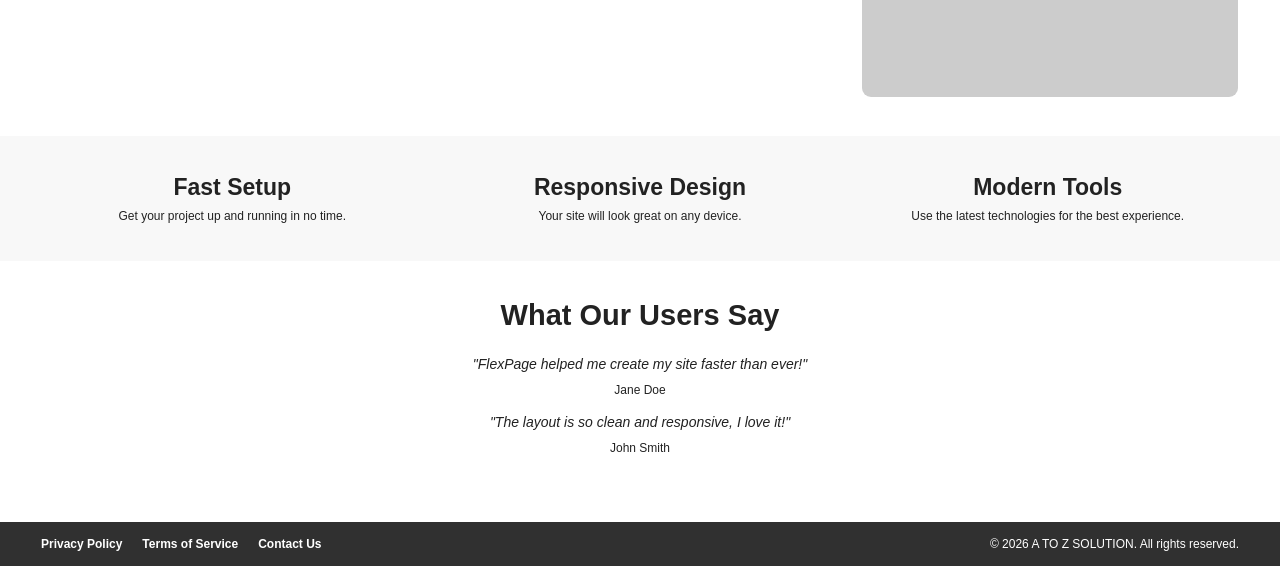
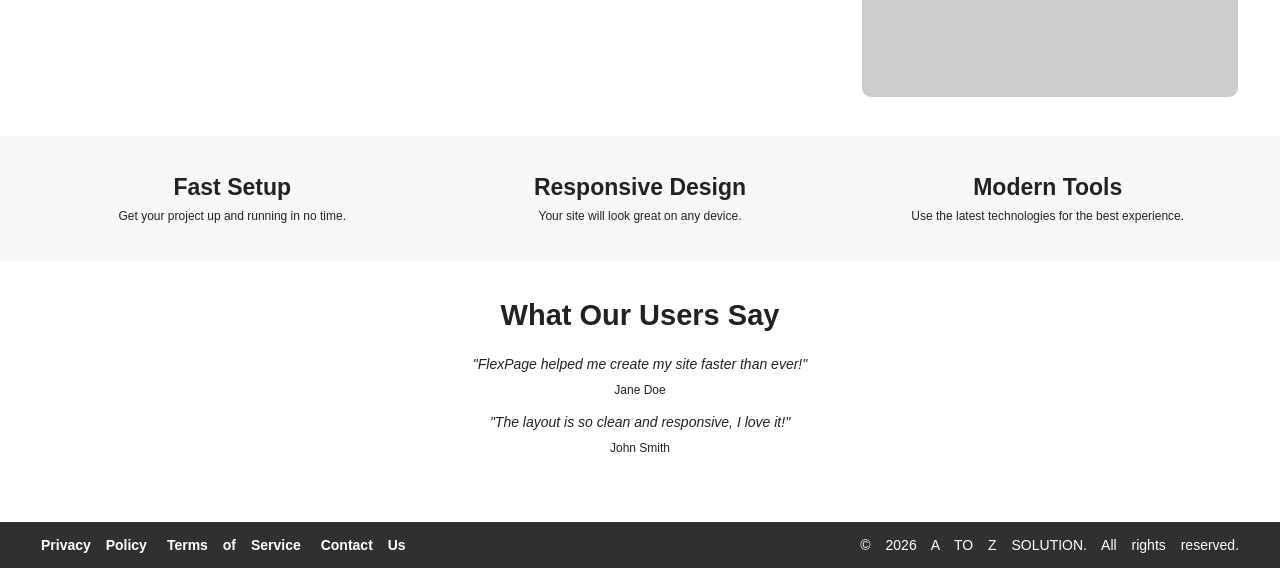
Before and after one commit to huzai569/wma-all-task, a plain HTML site: page CSS TASK-8/index.html in a window 1280 px wide. Shown: the part 366-934 px from the top of the page. Drawn offline with Linux system fonts and the light colour scheme.

Commit message:
add some things

```diff
--- a/CSS TASK-8/index.html
+++ b/CSS TASK-8/index.html
@@ -9,8 +9,6 @@
     <link id="ico" rel="icon" href="https://instagram.fhdd1-1.fna.fbcdn.net/v/t51.82787-19/765283855_18012882386926758_1096779105583080359_n.jpg?stp=dst-jpg_s150x150_tt6&_nc_cat=109&_nc_map=urlgen_bucketless&ig_cache_key=GA9OnS2mvA0An-4-AKejWRnJijgPbmNDAQAB1501500j-ccb7-5&ccb=7-5&_nc_sid=669407&efg=eyJ2ZW5jb2RlX3RhZyI6InByb2ZpbGVfcGljLnd3dy4xMDgwLkMzIn0%3D&_nc_ohc=9gK-Iqx-ViIQ7kNvwEOMSla&_nc_oc=Adqg_G0H9h3Y_YL7QFP61gX-vwhzXihSsNeUsGCswNfUbCBpmSed5UOyb_NCGE3Uhgo&_nc_zt=24&_nc_ht=instagram.fhdd1-1.fna&_nc_gid=nE1aWMpfQNkECh8vN4neUg&_nc_ss=7baaf&_nc_ct=RQosPBUCFQIAAAA&oh=00_AQRTNAq5yXk3r1INuSFHM0EMpJdlK41QYzluFUCbNKopSg&oe=6B025B18" type="image/x-icon">
 </head>
 <body>
-
-    <!-- Navbar -->
     <header class="navbar">
         <div class="logo">FlexPage</div>
 
@@ -23,9 +21,10 @@
             </ul>
         </nav>
     </header>
+    <section class="hero">
 
-    <!-- Hero Section -->
-    <section class="hero">
+
+
 
         <div class="hero-content">
             <h1>Build Modern Websites with Flexbox</h1>
@@ -38,21 +37,34 @@
             <a href="#" class="btn">Get Started</a>
         </div>
 
+
+
         <div class="hero-image">
             <span>500 x 500</span>
         </div>
 
+
+
     </section>
-
-    <!-- Features Section -->
     <section class="features">
 
+
+
         <div class="feature">
+
+
+
             <h2>Fast Setup</h2>
             <p>Get your project up and running in no time.</p>
         </div>
 
+
+
+
         <div class="feature">
+
+
+
             <h2>Responsive Design</h2>
             <p>Your site will look great on any device.</p>
         </div>
@@ -64,7 +76,8 @@
 
     </section>
 
-    <!-- Testimonials Section -->
+
+
     <section class="testimonials">
 
         <h2>What Our Users Say</h2>
@@ -81,8 +94,10 @@
 
     </section>
 
-    <!-- Footer -->
+
+
     <footer class="footer">
+
 
         <div class="footer-links">
             <a href="#">Privacy Policy</a>
@@ -90,9 +105,11 @@
             <a href="#">Contact Us</a>
         </div>
 
+
         <p>© 2026 A TO Z SOLUTION. All rights reserved.</p>
 
     </footer>
 
+
 </body>
 </html>
--- a/CSS TASK-8/style.css
+++ b/CSS TASK-8/style.css
@@ -90,11 +90,6 @@ body {
     font-size: 40px;
     color: #999;
 }
-
-/* =========================
-   FEATURES SECTION
-========================= */
-
 .features {
     background-color: #f8f8f8;
     display: flex;
@@ -142,11 +137,6 @@ body {
 .review span {
     font-size: 12px;
 }
-
-/* =========================
-   FOOTER
-========================= */
-
 .footer {
     background-color: #303030;
     color: white;
@@ -154,7 +144,8 @@ body {
     justify-content: space-between;
     align-items: center;
     padding: 15px 3.2%;
-    font-size: 12px;
+    font-size: 14px;
+    word-spacing: 11px;
 }
 
 .footer-links {
```
